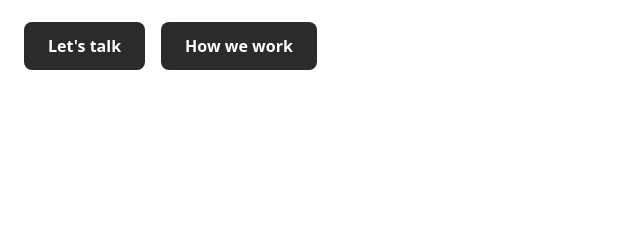
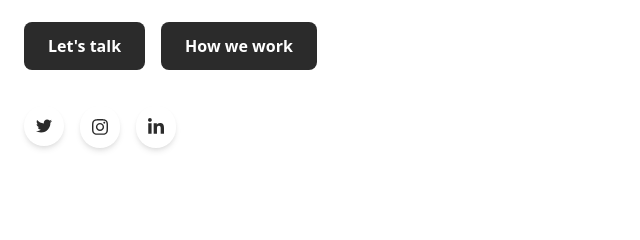
Before and after one commit to keganXi/arck-digital, a Gatsby site: page / in a window 1280 px wide. Shown: the part 331-571 px from the top of the page, 0-640 px from the left. Built offline with nearby package versions, Linux system fonts and the light colour scheme; Gatsby itself is replaced by a stand-in of ours.

Commit message:
added socials

```diff
--- a/src/pages/index.js
+++ b/src/pages/index.js
@@ -8,6 +8,9 @@ import Navbar from "../components/Navbar";
 import EcommerceBanner from "../images/e-commerce.svg";
 import AnalyticsBanner from "../images/custom-icon.svg";
 import PaymentBanner from "../images/payment-solution.svg";
+import TwitterIcon from "../images/twitter.svg";
+import InstagramIcon from "../images/instagram.svg";
+import LinkedinIcon from "../images/linkedin-in.svg";
 
 
 // markup
@@ -32,6 +35,28 @@ const IndexPage = () => {
                 <div className="pt-7">
                   <button className="rounded-lg bg-primary py-3 px-6 text-white font-semibold hover:bg-primary-hover duration-300">Let's talk</button>
                   <button className="rounded-lg bg-primary py-3 px-6 text-white font-semibold mx-4 hover:bg-primary-hover duration-300">How we work</button>
+                </div>
+
+                <div className="pt-9">
+                  <div className="flex">
+                    <div>
+                      <div className="rounded-full shadow-md p-3">
+                        <img src={TwitterIcon} height="16px" width="16px" alt="twitter icon"/>
+                      </div>
+                    </div>
+
+                    <div className="mx-4">
+                      <div className="rounded-full shadow-md p-3">
+                        <img src={InstagramIcon} height="16px" width="16px" alt="instagram icon"/>
+                      </div>
+                    </div>
+
+                    <div>
+                      <div className="rounded-full shadow-md p-3">
+                        <img src={LinkedinIcon} height="16px" width="16px" alt="linkedin icon"/>
+                      </div>
+                    </div>
+                  </div>
                 </div>
               </div>
             </div>
```
Also changed, not shown: src/images/instagram.svg (added), src/images/linkedin-in.svg (added), src/images/twitter.svg (added).
